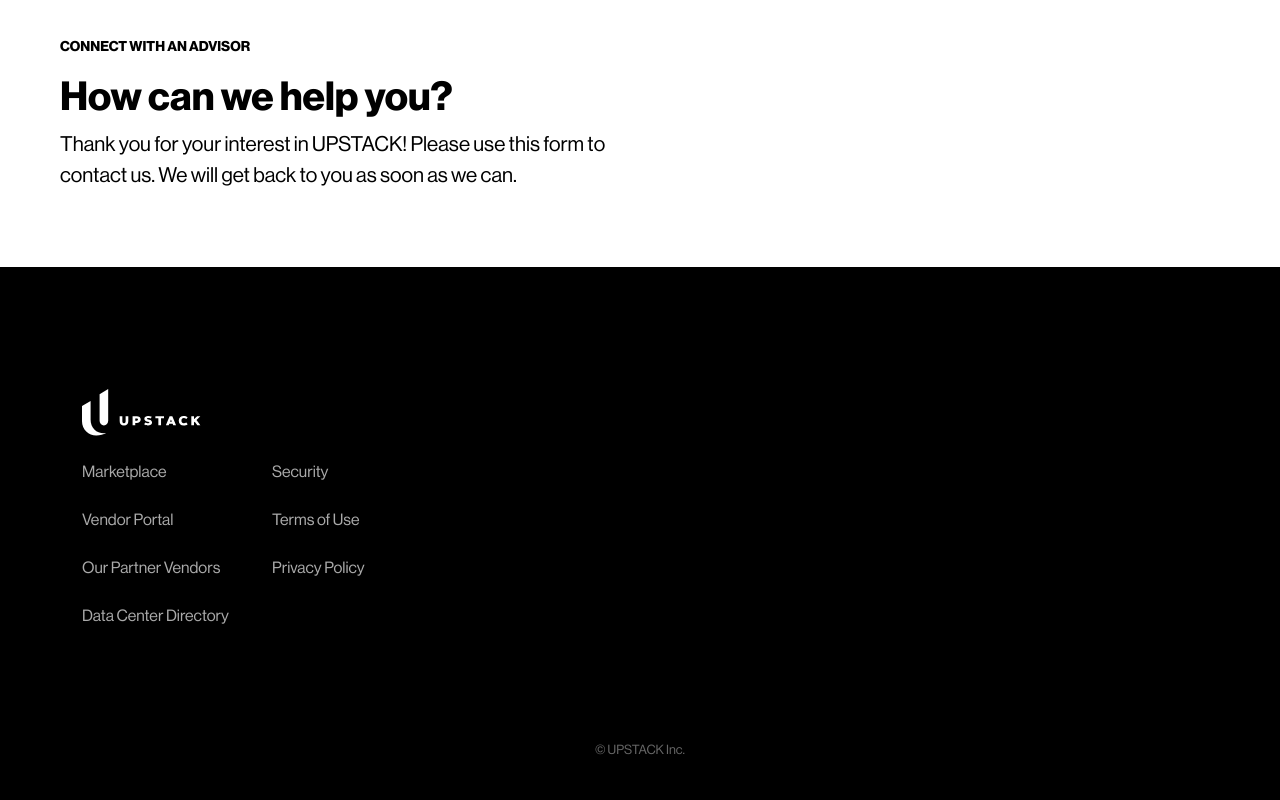
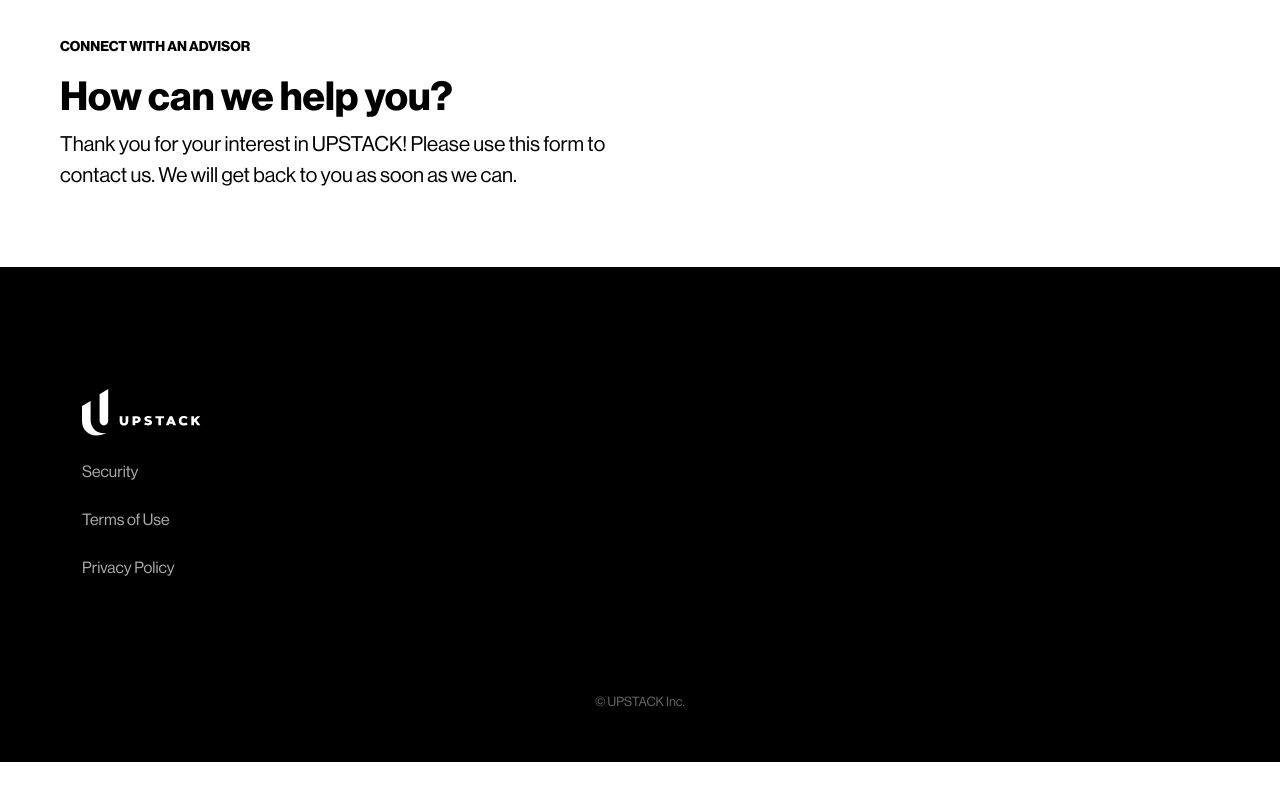
Before and after one commit to TrappPartners/trapppartners.github.io, a plain HTML site: page index.html in a window 1280 px wide. Shown: the part 4153-4953 px from the top of the page. After the commit the page ends 4915 px from the top, so only its background shows below. Drawn offline with Linux system fonts and the light colour scheme; a script that the page names is missing; files whose address does not match are found by name.

Commit message:
Update index.html
Removed all links to Marketplace.

```diff
--- a/index.html
+++ b/index.html
@@ -250,9 +250,6 @@
             <div class="row">
                 <div class="col-xl-2 col-xxl-2" style="padding: 12px;"><a href="/"><img src="assets/img/UPSTACK_logo_horizontal_vsmall_v1.svg" /><a/></div>
                 <div class="col-xl-2 col-xxl-2" style="padding: 12px;">
-                    <p><a href="https://marketplace.upstack.com/users/sign-in">Marketplace</a><br><br><a href="https://marketplace.upstack.com/vendors/sign-in">Vendor Portal</a><br><br><a href="https://marketplace.upstack.com/companies">Our Partner Vendors</a><br><br><a href="https://marketplace.upstack.com/data-centers">Data Center Directory</a><br></p>
-                </div>
-                <div class="col-xl-2 col-xxl-2" style="padding: 12px;">
                     <p><a href="security.html">Security</a><br><br><a href="terms.html">Terms of Use</a><br><br><a href="privacy.html">Privacy Policy</a><br></p>
                 </div>
             </div>
```
